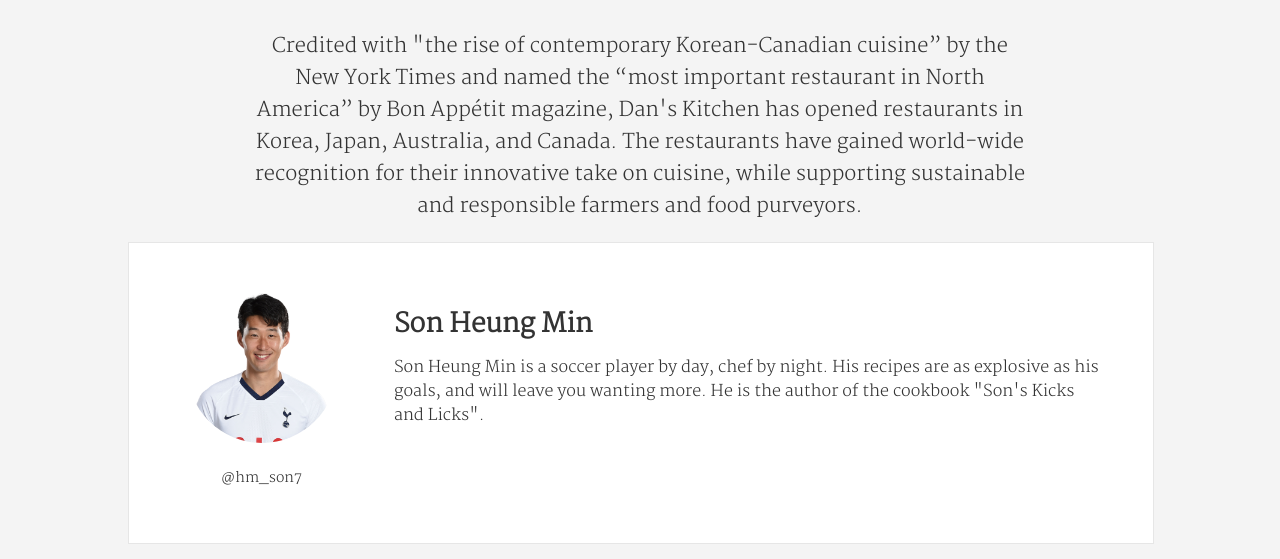
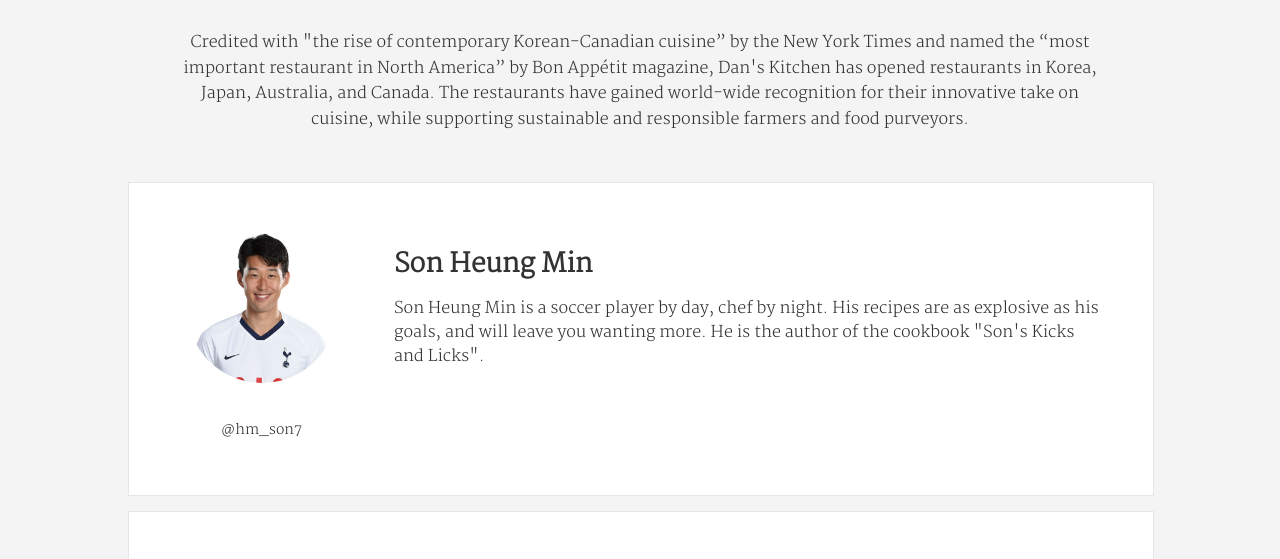
Before and after one commit to DanSohn/DanSohn.github.io, a website: page seng513/about.html in a window 1280 px wide. Shown: the part 240-799 px from the top of the page. Drawn offline with nearby package versions, Linux system fonts and the light colour scheme.

Commit message:
Organized image folder and deleted unused pictures

```diff
--- a/seng513/about.html
+++ b/seng513/about.html
@@ -43,7 +43,7 @@
             <div class="person-box">
                 <div class="person-media">
                     <div class="mug">
-                        <img src="img/author_1.png" alt="Son Heung-Min Portrait">
+                        <img src="img/authors/author_1.png" alt="Son Heung-Min Portrait">
                     </div>
                     <br>
                     <a href="https://www.instagram.com/hm_son7/" target="_blank" class="insta-handle">@hm_son7</a>
@@ -65,7 +65,7 @@
             <div class="person-box">
                 <div class="person-media">
                     <div class="mug">
-                        <img src="img/author_2.jpg" alt="Kim Yu Na Portrait">
+                        <img src="img/authors/author_2.jpg" alt="Kim Yu Na Portrait">
                     </div>
                     <br>
                     <a href="https://www.instagram.com/yunakim/" target="_blank" class="insta-handle">@yunakim</a>
@@ -88,7 +88,7 @@
             <div class="person-box">
                 <div class="person-media">
                     <div class="mug">
-                        <img src="img/author_3.jpg" alt="Park Soo Young Portrait">
+                        <img src="img/authors/author_3.jpg" alt="Park Soo Young Portrait">
                     </div>
                     <br>
                     <a href="https://www.instagram.com/_imyour_joy/" target="_blank" class="insta-handle">@_imyour_joy</a>
--- a/seng513/css/style.css
+++ b/seng513/css/style.css
@@ -306,12 +306,12 @@
 }
 
 .description {
-    margin: 10px 120px;
+    margin: 5px 50px 50px;
 }
 
 .description p {
     text-align: center;
-    font-size: 20px;
+    font-size: 16px;
     line-height: 1.6;
 }
 
@@ -353,7 +353,25 @@
 }
 
 .insta-handle {
-    margin-top: 50px;
+    margin-top: 10px;
+    width: 40%;
+    display: inline-block;
+}
+
+.insta-handle::before {
+    content: '';
+    display: block;
+    height: 2px;
+    background-color: #61CDE8;
+    position: relative;
+    top: 25px;
+    width: 0;
+}
+
+.insta-handle:hover::before {
+    width: 100%;
+    justify-content: center;
+    transition:  all ease-in-out 300ms;
 }
 /************************/
 /* FOOTER INFO */
```
Also changed, not shown: seng513/img/authors/author_1.png (renamed from seng513/img/author_1.png), seng513/img/authors/author_2.jpg (renamed from seng513/img/author_2.jpg), seng513/img/authors/author_3.jpg (renamed from seng513/img/author_3.jpg), seng513/img/banner.png (deleted), seng513/img/food.jpg (deleted), seng513/img/night-sky.jpg (deleted), 2 other files.
